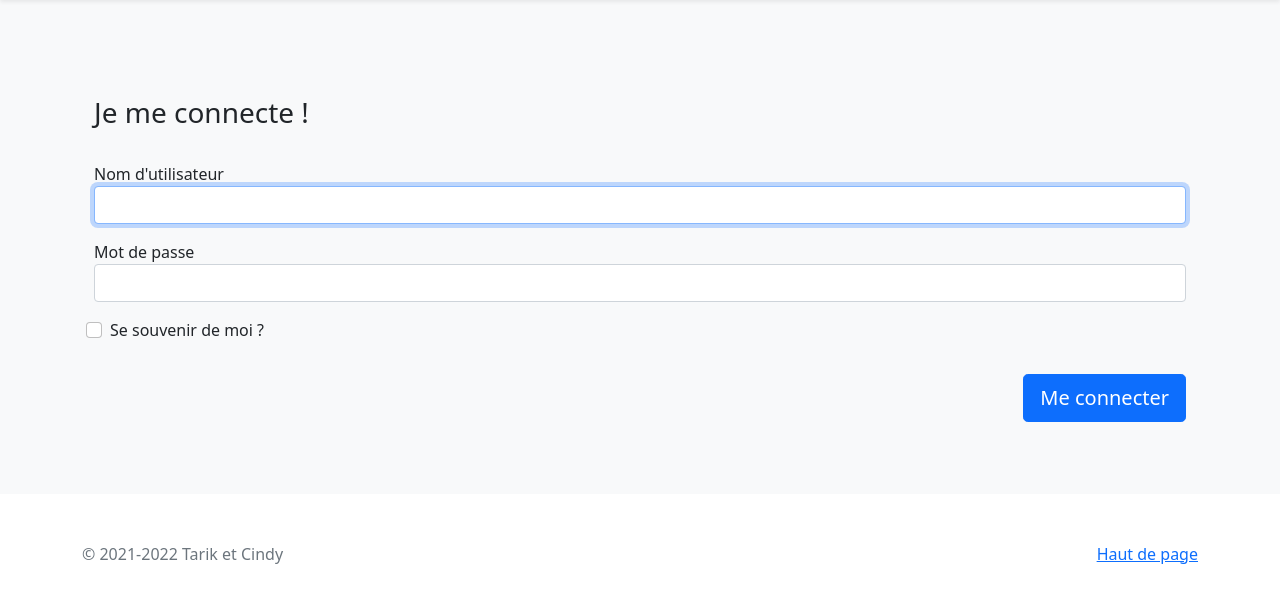
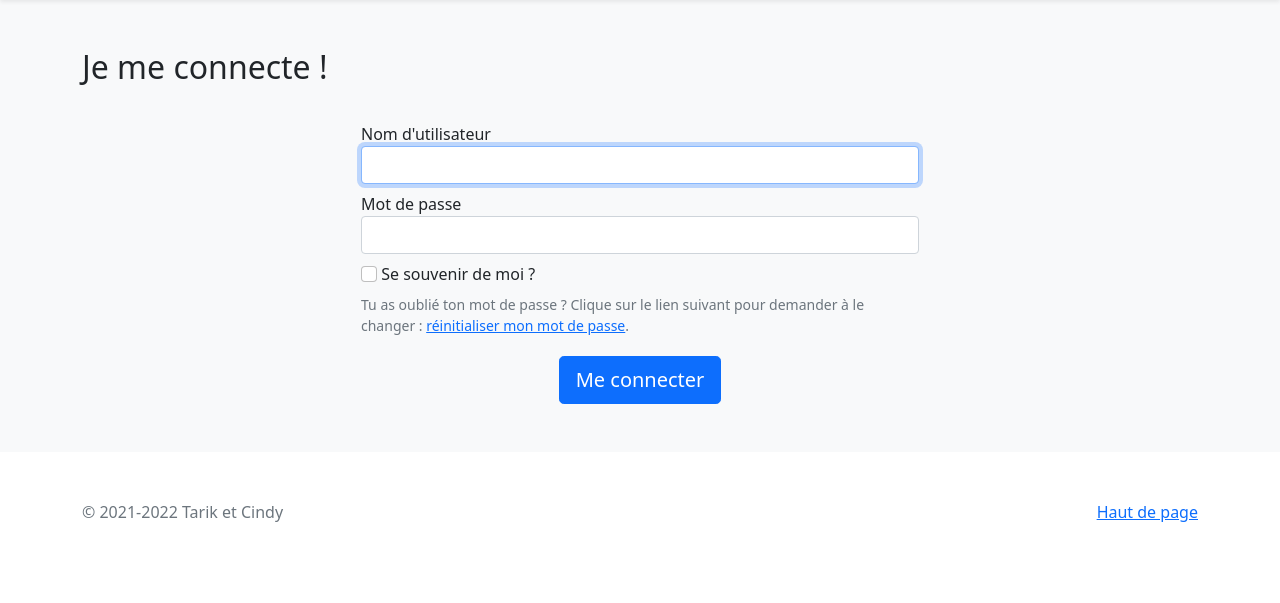
Before and after one commit to erysfoly/Here-O, a Symfony app: template templates/security/login.html.twig in a window 1280 px wide. Shown: the part 82-685 px from the top of the page. Run offline with Twig, Linux system fonts and the light colour scheme; the template is opened without the code that fills it, so the values that code supplies are empty; some libraries are stand-ins or nearby versions.

Commit message:
CDA-93 add reset password functionnality

```diff
--- a/composer.json
+++ b/composer.json
@@ -21,6 +21,7 @@
         "symfony/framework-bundle": "5.4.*",
         "symfony/google-mailer": "5.4.*",
         "symfony/mailer": "5.4.*",
+        "symfony/mailjet-mailer": "5.4.*",
         "symfony/maker-bundle": "^1.36",
         "symfony/proxy-manager-bridge": "5.4.*",
         "symfony/runtime": "5.4.*",
--- a/templates/security/login.html.twig
+++ b/templates/security/login.html.twig
@@ -6,18 +6,17 @@
     {{ parent() }}
 
     <div class="container">
-        <div class="row">
-            <div class="login-form bg-light mt-4 p-4">
-                <form method="post" class="row g-3">
-                    <h1 class="h3 mb-3 font-weight-normal">Je me connecte !</h1>
+        <h2>Je me connecte !</h2>
+        <div class="w-50 mx-auto pt-4">
+            <form method="post">
                 {% if error %}
                     <div class="alert alert-danger">{{ error.messageKey|trans(error.messageData, 'security') }}</div>
                 {% endif %}
-                    <div class="col-12">
+                <div class="py-1">
                     <label for="inputUsername">Nom d'utilisateur</label>
                     <input type="text" name="_username" id="inputUsername" class="form-control" value="{{ last_username }}" required autofocus>
                 </div>
-                    <div class="col-12">
+                <div class="py-1">
                     <label for="inputPassword">Mot de passe</label>
                     <input type="password" name="_password" id="inputPassword" class="form-control" required>
                 </div>
@@ -27,18 +26,21 @@
                 <input type="hidden" name="_target_path"
                        value="{{ app.request.headers.get('referer') }}"
                 >
-                    <div class="form-check mb-3">
+                <div class="py-1">
                     <label>
                         <input type="checkbox" name="_remember_me" class="form-check-input"> Se souvenir de moi ?
                     </label>
                 </div>
-                    <div class="col-12">
-                        <button class="btn btn-lg btn-primary float-end" type="submit">
+                <div class="small text-muted py-1">
+                    Tu as oublié ton mot de passe ? Clique sur le lien suivant pour demander à le changer : <a
+                            href="{{ path("app_forgot_password_request") }}">réinitialiser mon mot de passe</a>.
+                </div>
+                <div class="text-center pt-3">
+                    <button class="btn btn-lg btn-primary" type="submit">
                         Me connecter
                     </button>
                 </div>
             </form>
         </div>
     </div>
-    </div>
 {% endblock %}
```
Also changed, not shown: src/Controller/ResetPasswordController.php (+32 -3 lines), templates/reset_password/check_email.html.twig (+13 -6 lines), templates/reset_password/email.html.twig (+7 -5 lines), templates/reset_password/request.html.twig (+22 -13 lines), templates/reset_password/reset.html.twig (+14 -6 lines), 2 other files. Lines whose indentation alone changed are shown as unchanged.
